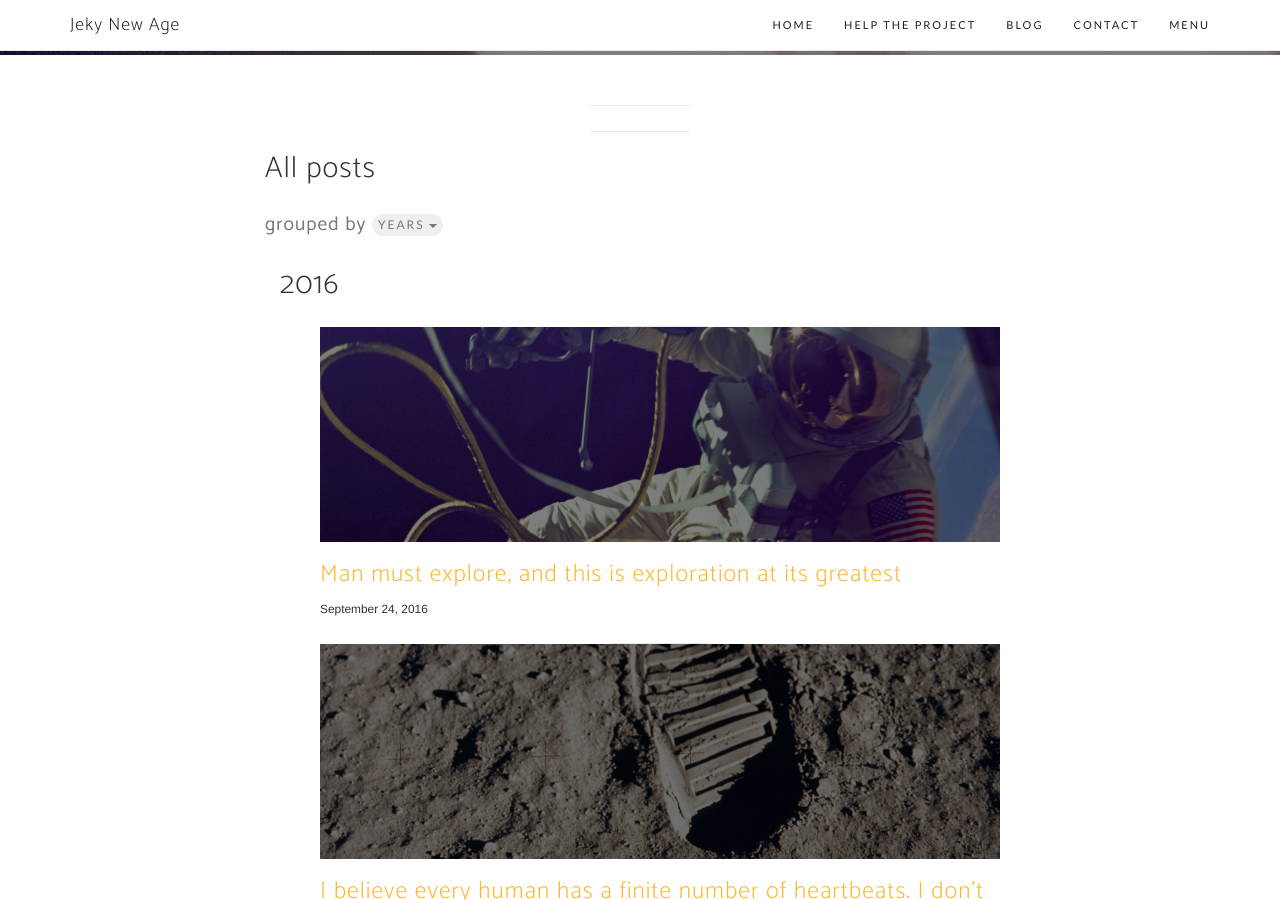
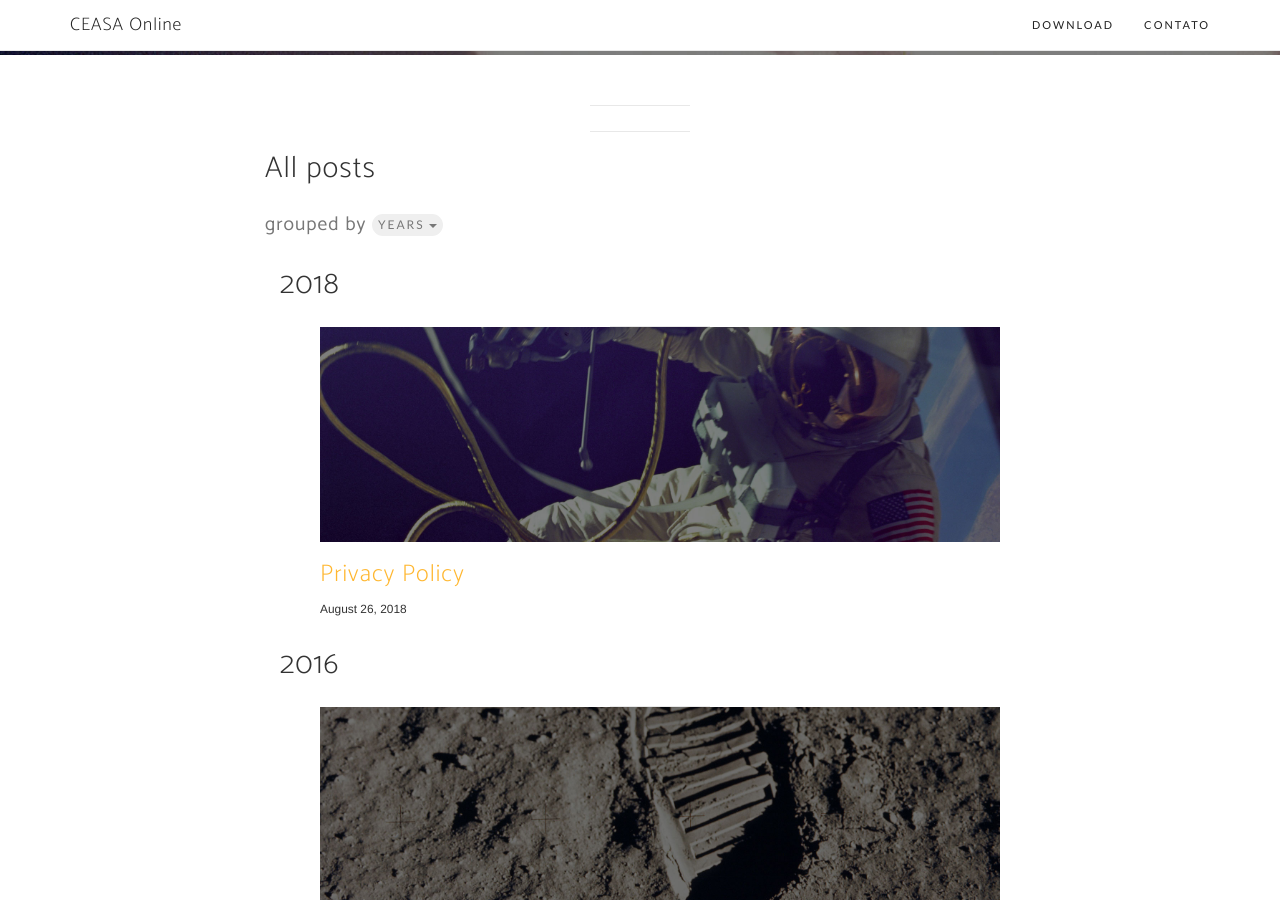
Before and after one commit to felipedaraujo/ceasaonline, a Jekyll site: the page built from blog.html, in a window 1280 px wide and 900 px high, scrolled down 845 px. Built offline with Jekyll 4.4.1, drawn with Linux system fonts in a browser that asks for light colours; nearby versions of some CDN libraries; some web fonts are replaced; comment, search, counter and statistics services are not loaded; some of the changed lines change nothing that is shown.

Commit message:
Add privacy policy

```diff
--- a/_layouts/default.html
+++ b/_layouts/default.html
@@ -4,7 +4,7 @@
 {% include head.html %}
 
 <body id="page-top">
-  {% include nav-blog.html %}
+  {% include nav.html %}
 
   {{ content }}
 
--- a/_posts/2016-09-24-man-must-explore.markdown
+++ /dev/null
@@ -1,44 +0,0 @@
----
-layout:     post
-title:      "Man must explore, and this is exploration at its greatest"
-subtitle:   "Problems look mighty small from 150 miles up"
-date:       2016-09-24 12:00:00
-author:     "Antonio Trento"
-header-img: "img/post-bg-06.jpg"
-categories: jekyll
----
-
-<p>Never in all their history have men been able truly to conceive of the world as one: a single sphere, a globe, having the qualities of a globe, a round earth in which all the directions eventually meet, in which there is no center because every point, or none, is center — an equal earth which all men occupy as equals. The airman's earth, if free men make it, will be truly round: a globe in practice, not in theory.</p>
-
-<p>Science cuts two ways, of course; its products can be used for both good and evil. But there's no turning back from science. The early warnings about technological dangers also come from science.</p>
-
-<p>What was most significant about the lunar voyage was not that man set foot on the Moon but that they set eye on the earth.</p>
-
-<p>A Chinese tale tells of some men sent to harm a young girl who, upon seeing her beauty, become her protectors rather than her violators. That's how I felt seeing the Earth for the first time. I could not help but love and cherish her.</p>
-
-<p>For those who have seen the Earth from space, and for the hundreds and perhaps thousands more who will, the experience most certainly changes your perspective. The things that we share in our world are far more valuable than those which divide us.</p>
-
-<h2 class="section-heading">The Final Frontier</h2>
-
-<p>There can be no thought of finishing for ‘aiming for the stars.’ Both figuratively and literally, it is a task to occupy the generations. And no matter how much progress one makes, there is always the thrill of just beginning.</p>
-
-<p>There can be no thought of finishing for ‘aiming for the stars.’ Both figuratively and literally, it is a task to occupy the generations. And no matter how much progress one makes, there is always the thrill of just beginning.</p>
-
-<blockquote>The dreams of yesterday are the hopes of today and the reality of tomorrow. Science has not yet mastered prophecy. We predict too much for the next year and yet far too little for the next ten.</blockquote>
-
-<p>Spaceflights cannot be stopped. This is not the work of any one man or even a group of men. It is a historical process which mankind is carrying out in accordance with the natural laws of human development.</p>
-
-<h2 class="section-heading">Reaching for the Stars</h2>
-
-<p>As we got further and further away, it [the Earth] diminished in size. Finally it shrank to the size of a marble, the most beautiful you can imagine. That beautiful, warm, living object looked so fragile, so delicate, that if you touched it with a finger it would crumble and fall apart. Seeing this has to change a man.</p>
-
-<a href="#">
-    <img src="{{ site.baseurl }}/img/post-sample-image.jpg" class="img-responsive" alt="Post Sample Image">
-</a>
-<span class="caption text-muted">To go places and do things that have never been done before – that’s what living is all about.</span>
-
-<p>Space, the final frontier. These are the voyages of the Starship Enterprise. Its five-year mission: to explore strange new worlds, to seek out new life and new civilizations, to boldly go where no man has gone before.</p>
-
-<p>As I stand out here in the wonders of the unknown at Hadley, I sort of realize there’s a fundamental truth to our nature, Man must explore, and this is exploration at its greatest.</p>
-
-<p>Placeholder text by <a href="http://spaceipsum.com/">Space Ipsum</a>. Photographs by <a href="https://www.flickr.com/photos/nasacommons/">NASA on The Commons</a>.</p>
--- /dev/null
+++ b/_posts/2018-08-26-privacy-policy.markdown
@@ -0,0 +1,56 @@
+---
+layout:     default
+title:      "Privacy Policy"
+subtitle:   "CEASA Online"
+date:       2018-08-26 21:30:00
+author:     "Felipe de Araujo"
+header-img: "img/post-bg-06.jpg"
+categories:
+---
+
+<h2>Privacy Policy</h2> <p> Felipe de Araujo built the CEASA ONLINE app as a Free app. This SERVICE is provided by Felipe de Araujo at no cost and is intended for use as is.
+                  </p> <p>This page is used to inform visitors regarding my policies with the collection, use, and
+                    disclosure of Personal Information if anyone decided to use my Service.
+                  </p> <p>If you choose to use my Service, then you agree to the collection and use of information in relation
+                    to this policy. The Personal Information that I collect is used for providing and improving the
+                    Service. I will not use or share your information with anyone except as described
+                    in this Privacy Policy.
+                  </p> <p>The terms used in this Privacy Policy have the same meanings as in our Terms and Conditions, which is accessible
+                    at CEASA ONLINE unless otherwise defined in this Privacy Policy.
+                  </p> <p><strong>Information Collection and Use</strong></p> <p>For a better experience, while using our Service, I may require you to provide us with certain
+                    personally identifiable information. The information that I request will be retained on your device and is not collected by me in any way.
+                  </p> <p>The app does use third party services that may collect information used to identify you.</p> <div><p>Link to privacy policy of third party service providers used by the app</p> <ul><li><a href="https://www.google.com/policies/privacy/" target="_blank">Google Play Services</a></li></ul></div> <p><strong>Log Data</strong></p> <p> I want to inform you that whenever you use my Service, in a case of an
+                    error in the app I collect data and information (through third party products) on your phone
+                    called Log Data. This Log Data may include information such as your device Internet Protocol (“IP”) address,
+                    device name, operating system version, the configuration of the app when utilizing my Service,
+                    the time and date of your use of the Service, and other statistics.
+                  </p> <p><strong>Cookies</strong></p> <p>Cookies are files with a small amount of data that are commonly used as anonymous unique identifiers. These
+                    are sent to your browser from the websites that you visit and are stored on your device's internal memory.
+                  </p> <p>This Service does not use these “cookies” explicitly. However, the app may use third party code and libraries
+                    that use “cookies” to collect information and improve their services. You have the option to either
+                    accept or refuse these cookies and know when a cookie is being sent to your device. If you choose to
+                    refuse our cookies, you may not be able to use some portions of this Service.
+                  </p> <p><strong>Service Providers</strong></p> <p> I may employ third-party companies and individuals due to the following reasons:</p> <ul><li>To facilitate our Service;</li> <li>To provide the Service on our behalf;</li> <li>To perform Service-related services; or</li> <li>To assist us in analyzing how our Service is used.</li></ul> <p> I want to inform users of this Service that these third parties have access to your
+                    Personal Information. The reason is to perform the tasks assigned to them on our behalf. However, they
+                    are obligated not to disclose or use the information for any other purpose.
+                  </p> <p><strong>Security</strong></p> <p> I value your trust in providing us your Personal Information, thus we are striving
+                    to use commercially acceptable means of protecting it. But remember that no method of transmission over
+                    the internet, or method of electronic storage is 100% secure and reliable, and I cannot guarantee
+                    its absolute security.
+                  </p> <p><strong>Links to Other Sites</strong></p> <p>This Service may contain links to other sites. If you click on a third-party link, you will be directed
+                    to that site. Note that these external sites are not operated by me. Therefore, I strongly
+                    advise you to review the Privacy Policy of these websites. I have no control over
+                    and assume no responsibility for the content, privacy policies, or practices of any third-party sites
+                    or services.
+                  </p> <p><strong>Children’s Privacy</strong></p> <p>These Services do not address anyone under the age of 13. I do not knowingly collect
+                    personally identifiable information from children under 13. In the case I discover that a child
+                    under 13 has provided me with personal information, I immediately delete this from
+                    our servers. If you are a parent or guardian and you are aware that your child has provided us with personal
+                    information, please contact me so that I will be able to do necessary actions.
+                  </p> <p><strong>Changes to This Privacy Policy</strong></p> <p> I may update our Privacy Policy from time to time. Thus, you are advised to review
+                    this page periodically for any changes. I will notify you of any changes by posting
+                    the new Privacy Policy on this page. These changes are effective immediately after they are posted on
+                    this page.
+                  </p> <p><strong>Contact Us</strong></p> <p>If you have any questions or suggestions about my Privacy Policy, do not hesitate to contact
+                    me.
+                  </p>
```
Also changed, not shown: 10 other files.
